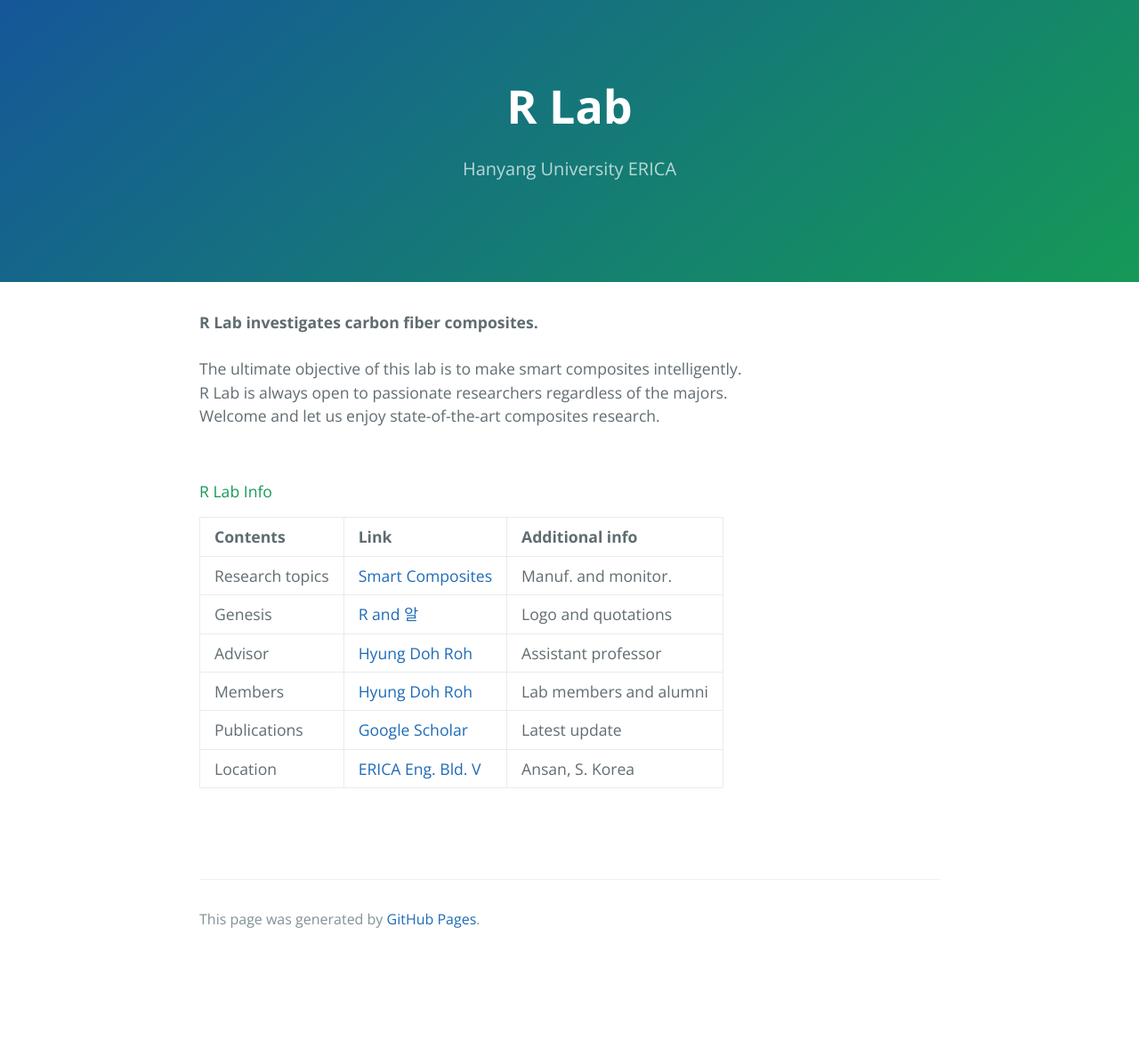
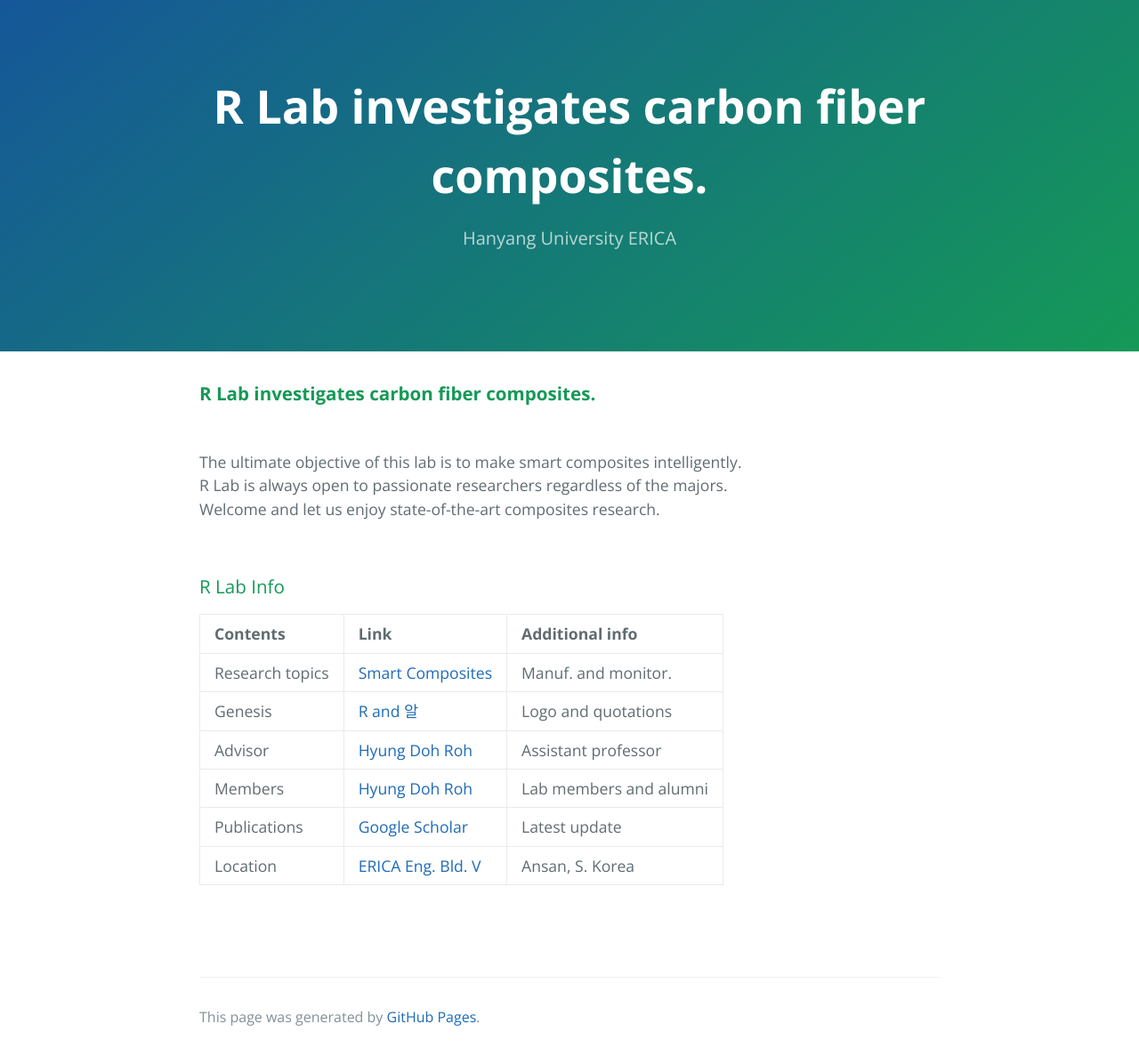
Before and after one commit to rhd1213/rhd1213.github.io, a Jekyll site: the page built from index.md, in a window 1280 px wide. Shown: the whole page at 89% size. Built offline with Jekyll 4.4.1, drawn with Linux system fonts in a browser that asks for light colours; our own code applies the rules of GitHub Pages for plain Markdown files; before the commit the page ends 1077 px from its top, so only the background shows below that.

Commit message:
Update index.md

```diff
--- a/index.md
+++ b/index.md
@@ -1,10 +1,10 @@
-**R Lab investigates carbon fiber composites.** <br><br>
+### **R Lab investigates carbon fiber composites.** <br><br>
 The ultimate objective of this lab is to make smart composites intelligently. <br>
 R Lab is always open to passionate researchers regardless of the majors. <br>
 Welcome and let us enjoy state-of-the-art composites research. <br>
 <br>
 
-#### R Lab Info
+### R Lab Info
 
 | Contents         | Link               | Additional info     |
 |:-----------------|:-------------------|:--------------------|
```
